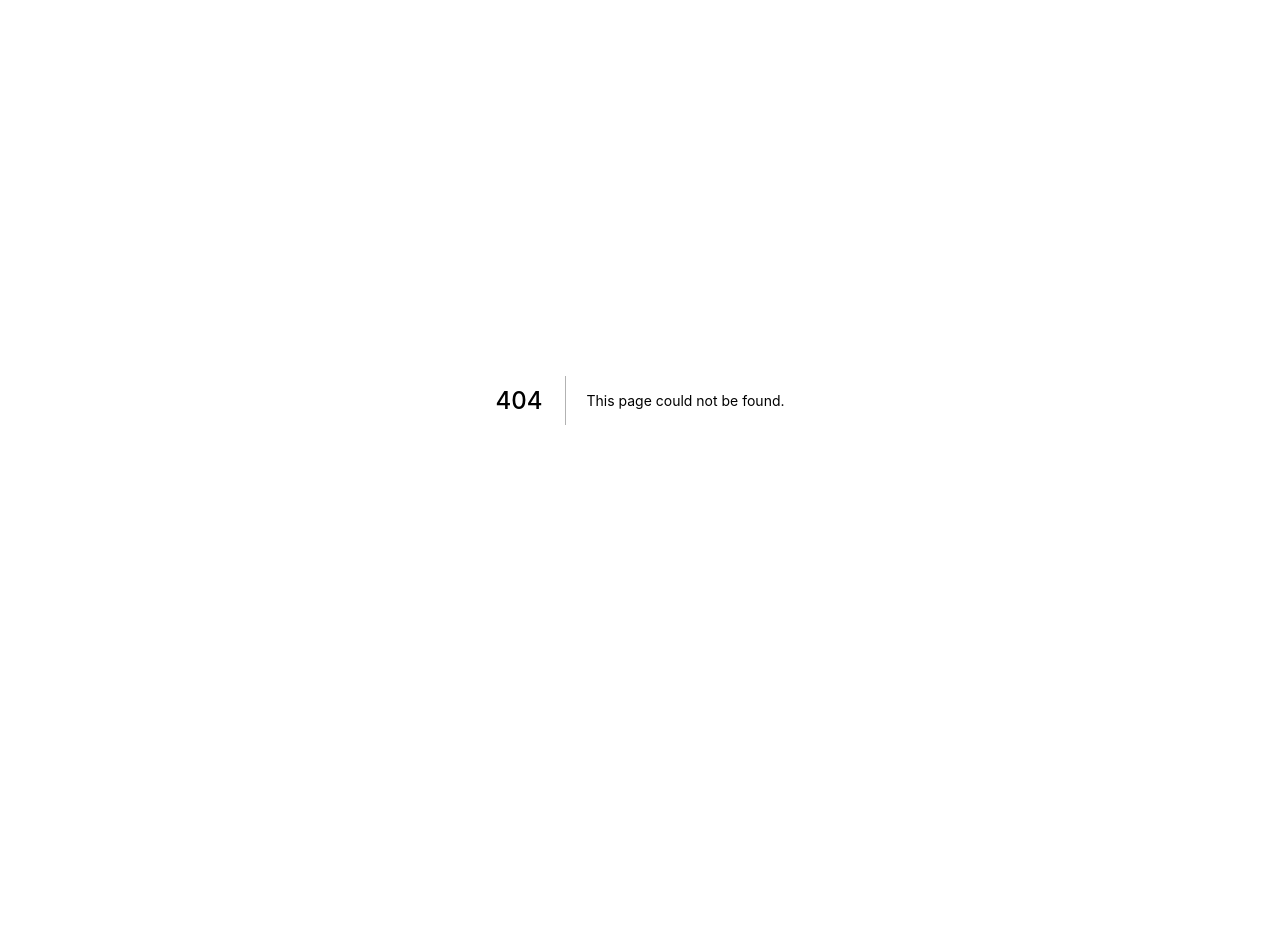
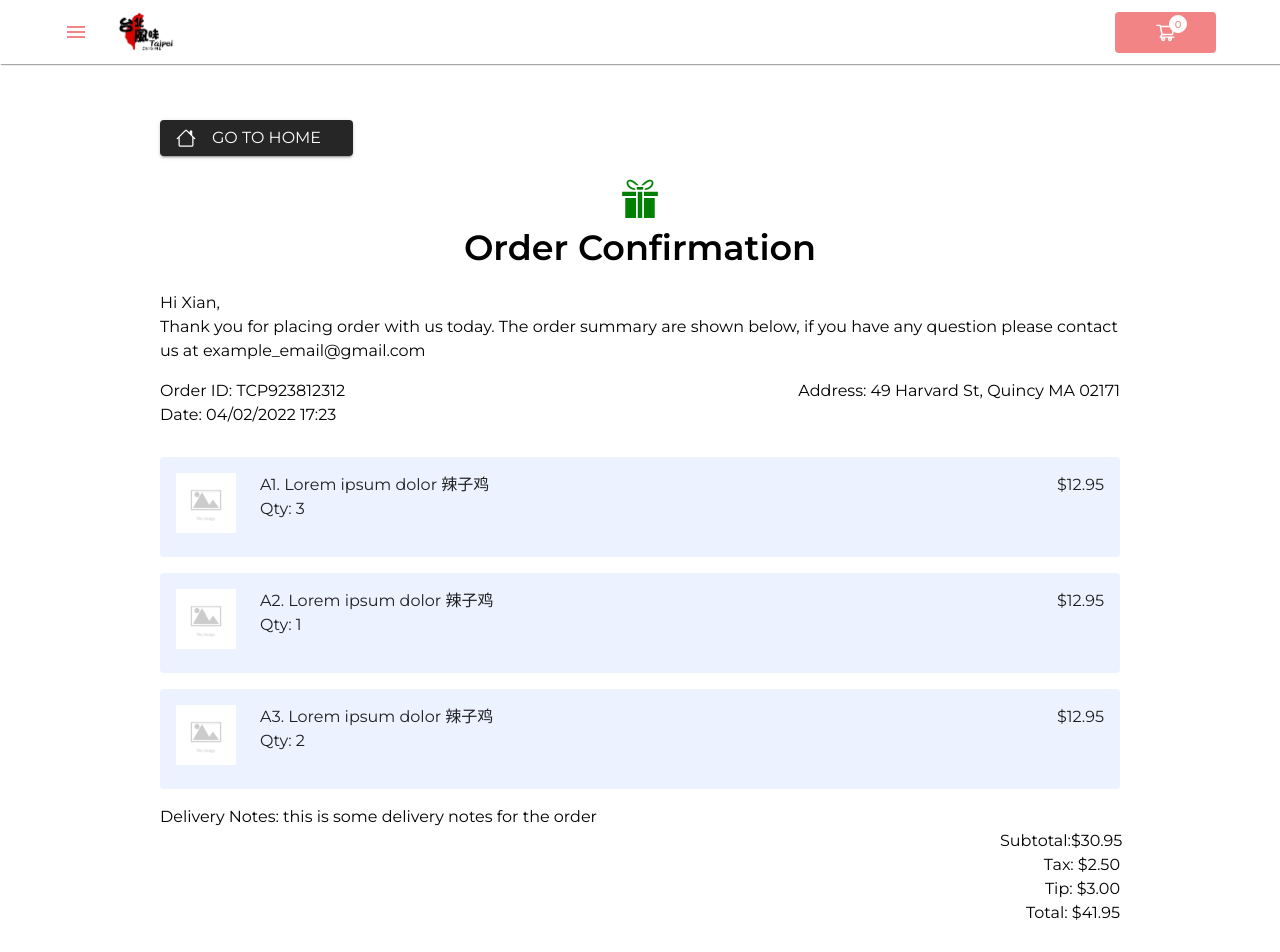
Before and after one commit to XianFengWu1996/tc_demo_v2, a Next.js app: page /confirmation in a window 1280 px wide. Before the commit this address had no page. Shown: the top 952 px of the page. Before the commit the page ends 800 px from the top, so only its background shows below. Built offline with nearby package versions, Linux system fonts and the light colour scheme.

Commit message:
create confirmation page

```diff
--- /dev/null
+++ b/src/pages/confirmation/index.tsx
@@ -0,0 +1,122 @@
+import { Box, Button, Card, CardContent, Divider, Typography } from "@mui/material";
+import { AppBarNav } from "../../modules/appbar/appbar";
+import FallBackImage from '../../../public/assets/images/fallback.jpeg'
+import Image from "next/image";
+import { BsHouse } from "react-icons/bs";
+import { GiPresent } from "react-icons/gi";
+import { FaTimes } from "react-icons/fa";
+
+export default function ConfirmationPage () {
+    return <>
+        <AppBarNav />
+
+        <Box sx={{ px: 20, py: 5}}>
+
+            <Button variant="contained" sx={{ my: 2}}>
+                <BsHouse size={20} />
+                <Typography sx={{ mx: 2}}>Go to Home</Typography>
+            </Button>
+
+            <div style={{ display: 'flex', flexDirection: 'column', alignItems: 'center'}}>
+                <GiPresent color="green" size={50}/>
+                <Typography sx={{
+                    fontSize: 35,
+                    fontWeight: 600
+                }}> Order Confirmation</Typography>
+            </div>
+
+            <Box sx={{ my: 2}}>
+                <Typography>Hi Xian, </Typography>
+                <Typography>Thank you for placing order with us today. The order summary are shown below, if you have any question please contact us at example_email@gmail.com</Typography>
+            </Box>
+            <div style={{ display: 'flex', justifyContent: 'space-between', marginBottom: '30px'}}>
+                <Box>
+                    <Typography>Order ID: TCP923812312</Typography>
+                    <Typography>Date: 04/02/2022 17:23</Typography>
+                </Box>
+
+                <Box>
+                    <Typography>Address: 49 Harvard St, Quincy MA 02171</Typography>
+                </Box>
+            </div>
+
+            <Box>
+                <Card sx={{ my: 2}} elevation={0}>
+                    <CardContent>
+                        <Box sx={{ display: 'flex', justifyContent: 'space-between'}}>
+                            <Box sx={{ display: 'flex'}}>
+                                <Image src={FallBackImage.src} height={60} width={60} alt={'Image of food'} />
+
+                                <Box sx={{ ml: 3}}>
+                                    <Typography>A1. Lorem ipsum dolor 辣子鸡</Typography>
+                                    <Typography>Qty: 3</Typography>
+                                </Box>
+                            </Box>
+
+                            <Box>
+                                <Typography>$12.95</Typography>
+                            </Box>
+                        </Box>
+                    </CardContent>
+                </Card>
+
+                <Card sx={{ my: 2}} elevation={0}>
+                    <CardContent>
+                        <Box sx={{ display: 'flex', justifyContent: 'space-between'}}>
+                            <Box sx={{ display: 'flex'}}>
+                                <Image src={FallBackImage.src} height={60} width={60} alt={'Image of food'} />
+
+                                <Box sx={{ ml: 3}}>
+                                    <Typography>A2. Lorem ipsum dolor 辣子鸡</Typography>
+                                    <Typography>Qty: 1</Typography>
+                                </Box>
+                            </Box>
+
+                            <Box>
+                                <Typography>$12.95</Typography>
+                            </Box>
+                        </Box>
+                    </CardContent>
+                </Card>
+
+                <Card sx={{ my: 2}} elevation={0}>
+                    <CardContent>
+                        <Box sx={{ display: 'flex', justifyContent: 'space-between'}}>
+                            <Box sx={{ display: 'flex'}}>
+                                <Image src={FallBackImage.src} height={60} width={60} alt={'Image of food'} />
+
+                                <Box sx={{ ml: 3}}>
+                                    <Typography>A3. Lorem ipsum dolor 辣子鸡</Typography>
+                                    <Typography>Qty: 2</Typography>
+                                </Box>
+                            </Box>
+
+                            <Box>
+                                <Typography>$12.95</Typography>
+                            </Box>
+                        </Box>
+                    </CardContent>
+                </Card>
+                <Box>
+                    <Typography>
+                        Delivery Notes: this is some delivery notes for the order
+                    </Typography>
+                </Box>
+
+                <Box sx={{ display: 'flex', flexDirection: 'column', alignItems: 'end'}}>
+                    <div style={{ width: '120px'}}>
+                        <div style={{ display: 'flex', justifyContent: 'space-around'}}>
+                            <Typography>Subtotal: </Typography>
+                            <Typography>$30.95</Typography>
+                        </div>
+                    </div>
+
+                    <Typography>Tax: $2.50</Typography>
+                    <Typography>Tip: $3.00</Typography>
+                    <Typography>Total: $41.95</Typography>
+                </Box>
+            </Box>
+
+        </Box>
+    </>
+}
```
